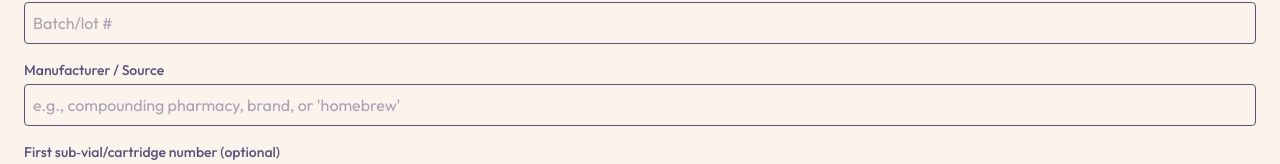
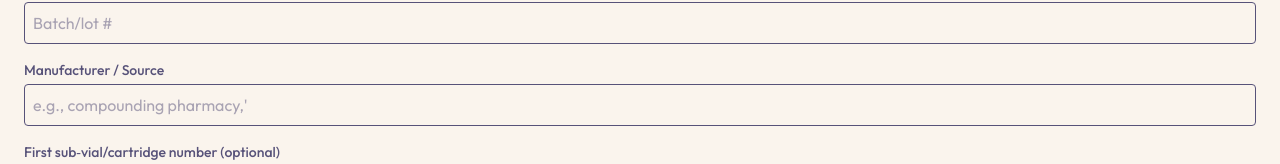
Before and after one commit to chaos-dotcom/hrt-tracker, a SvelteKit app: page /vials/create in a window 1280 px wide. Shown: the part 398-562 px from the top of the page. Built offline with nearby package versions, Linux system fonts and the light colour scheme.

Commit message:
hey ho lets go

```diff
--- a/src/routes/vials/create/+page.svelte
+++ b/src/routes/vials/create/+page.svelte
@@ -59,7 +59,7 @@
     </div>
     <div>
       <label class="block text-sm font-medium mb-1">Manufacturer / Source</label>
-      <input class="border rounded px-2 py-2 w-full" placeholder="e.g., compounding pharmacy, brand, or 'homebrew'" bind:value={source} />
+      <input class="border rounded px-2 py-2 w-full" placeholder="e.g., compounding pharmacy,'" bind:value={source} />
     </div>
     <div>
       <label class="block text-sm font-medium mb-1">First sub‑vial/cartridge number (optional)</label>
```
